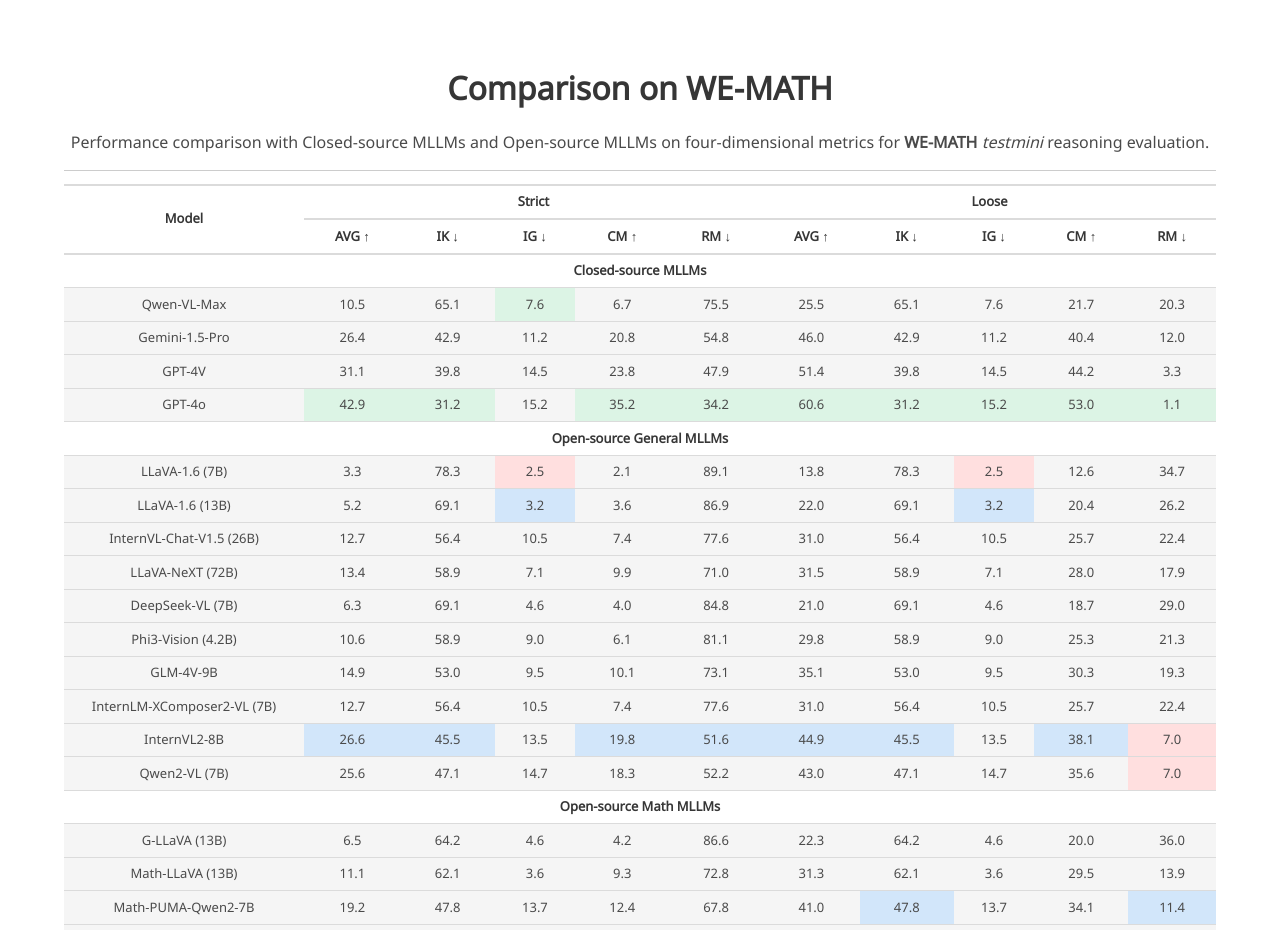
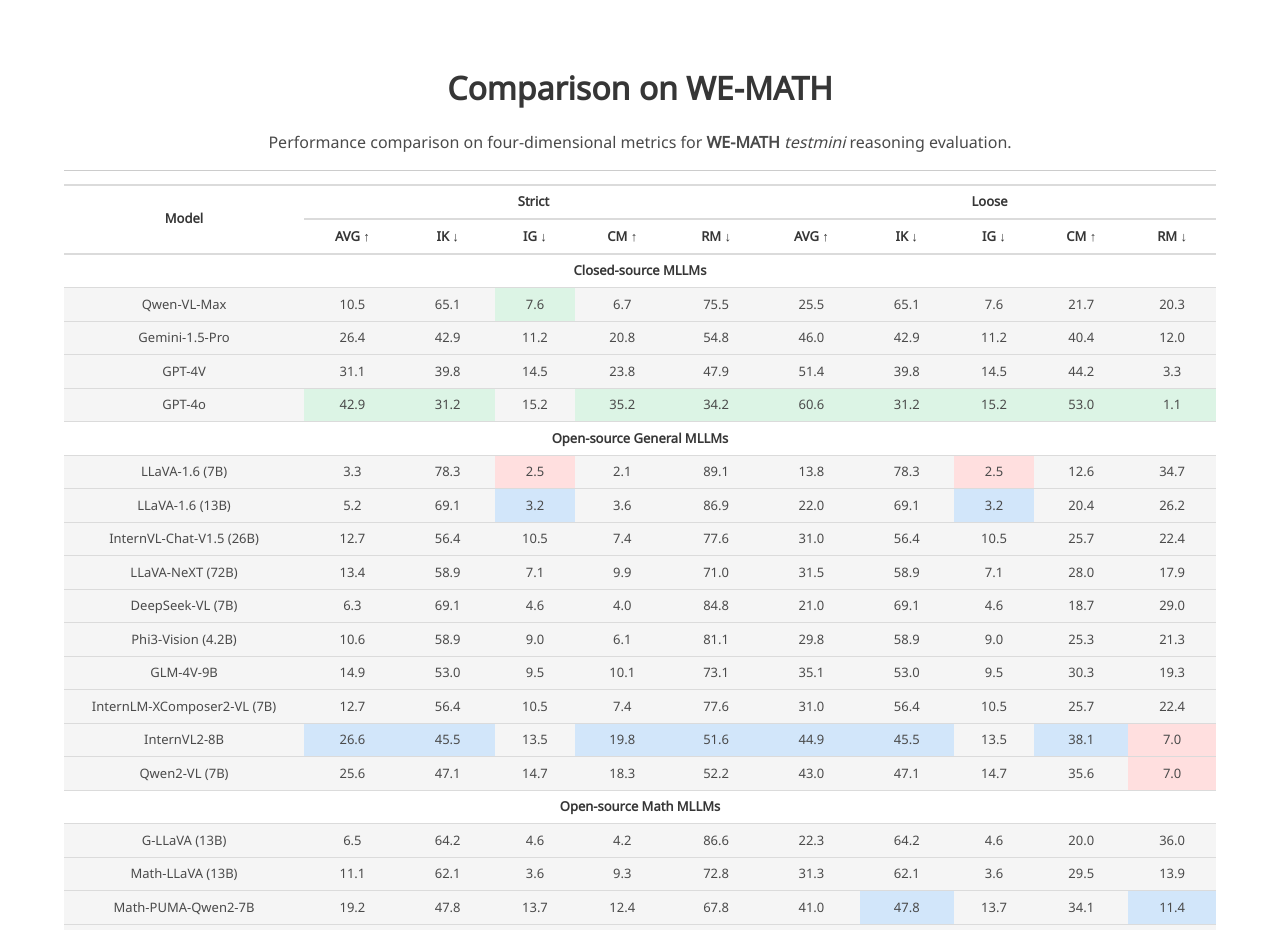
Before and after one commit to lrlbbzl/ursa-math, a plain HTML site: page index.html in a window 1280 px wide. Shown: the part 4760-5690 px from the top of the page. Drawn offline with nearby package versions, Linux system fonts and the light colour scheme; some icons are missing; a web font is replaced by a local one.

Commit message:
fix wemath

```diff
--- a/index.html
+++ b/index.html
@@ -707,7 +707,7 @@
       <div class="column is-full has-text-centered content">
         <h2 class="title is-3" id="leaderboard">Comparison on WE-MATH</h2>
         <div class="content">
-          <p class="mt-3">Performance comparison with Closed-source MLLMs and Open-source MLLMs on four-dimensional metrics for <b>WE-MATH</b> <i>testmini</i> reasoning evaluation.</p>
+          <p class="mt-3">Performance comparison on four-dimensional metrics for <b>WE-MATH</b> <i>testmini</i> reasoning evaluation.</p>
 
           <div id="wemath_leaderboard">
             <table style="font-size: 13px; width: 100%; margin: 0 auto; border-collapse: collapse;">
```
